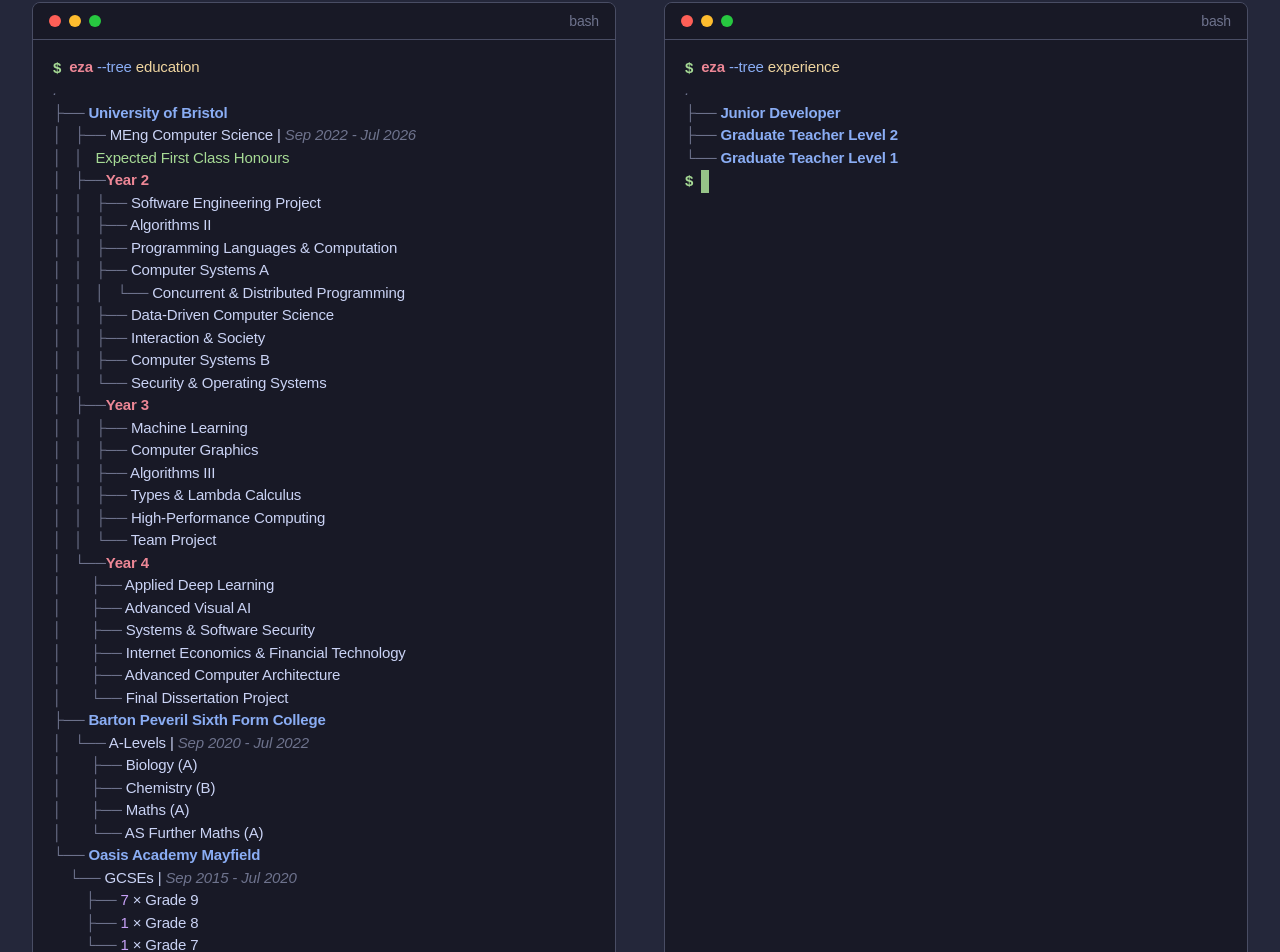
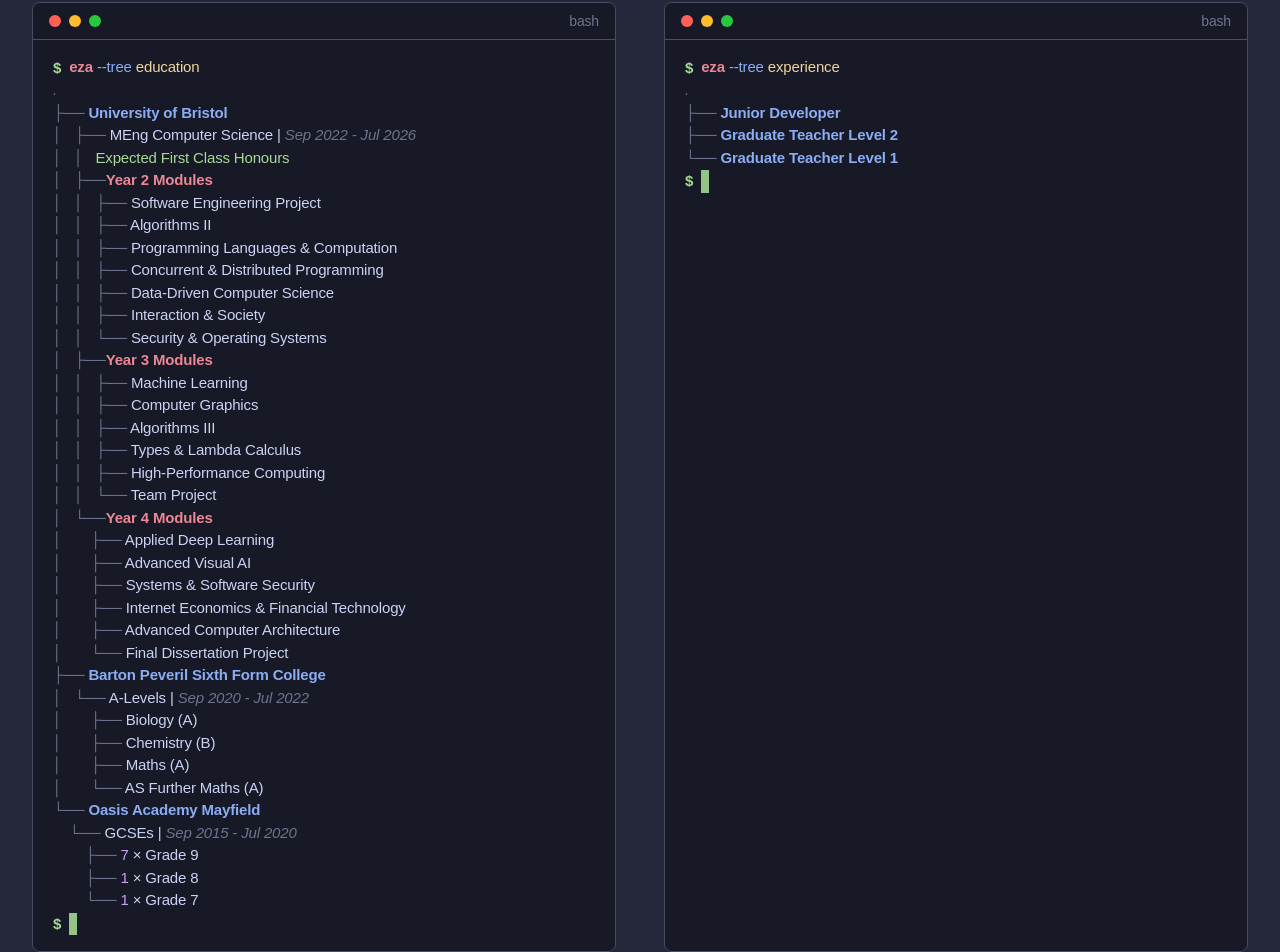
Before and after one commit to lm22433/portfolio-website, a Next.js app: page / in a window 1280 px wide. Shown: the part 1471-2423 px from the top of the page. Built offline with nearby package versions, Linux system fonts and the light colour scheme; a web font is replaced by a local one.

Commit message:
fix incorrect modules

```diff
--- a/src/components/About.tsx
+++ b/src/components/About.tsx
@@ -262,7 +262,7 @@
             </div>
             <div className="terminal-line">
               <span className="terminal-tree-branch">│   ├──</span>
-              <span className="terminal-keyword">Year 2</span>
+              <span className="terminal-keyword">Year 2 Modules</span>
             </div>
             <div className="terminal-line">
               <span className="terminal-tree-branch">│   │   ├──</span>
@@ -284,14 +284,7 @@
             </div>
             <div className="terminal-line">
               <span className="terminal-tree-branch">│   │   ├──</span>
-              <span className="terminal-file"> Computer Systems A</span>
-            </div>
-            <div className="terminal-line">
-              <span className="terminal-tree-branch">│   │   │   └──</span>
-              <span className="terminal-file">
-                {" "}
-                Concurrent & Distributed Programming
-              </span>
+              <span className="terminal-file"> Concurrent & Distributed Programming</span>
             </div>
             <div className="terminal-line">
               <span className="terminal-tree-branch">│   │   ├──</span>
@@ -305,10 +298,6 @@
               <span className="terminal-file"> Interaction & Society</span>
             </div>
             <div className="terminal-line">
-              <span className="terminal-tree-branch">│   │   ├──</span>
-              <span className="terminal-file"> Computer Systems B</span>
-            </div>
-            <div className="terminal-line">
               <span className="terminal-tree-branch">│   │   └──</span>
               <span className="terminal-file">
                 {" "}
@@ -317,7 +306,7 @@
             </div>
             <div className="terminal-line">
               <span className="terminal-tree-branch">│   ├──</span>
-              <span className="terminal-keyword">Year 3</span>
+              <span className="terminal-keyword">Year 3 Modules</span>
             </div>
             <div className="terminal-line">
               <span className="terminal-tree-branch">│   │   ├──</span>
@@ -345,7 +334,7 @@
             </div>
             <div className="terminal-line">
               <span className="terminal-tree-branch">│   └──</span>
-              <span className="terminal-keyword">Year 4</span>
+              <span className="terminal-keyword">Year 4 Modules</span>
             </div>
             <div className="terminal-line">
               <span className="terminal-tree-branch">│       ├──</span>
```
